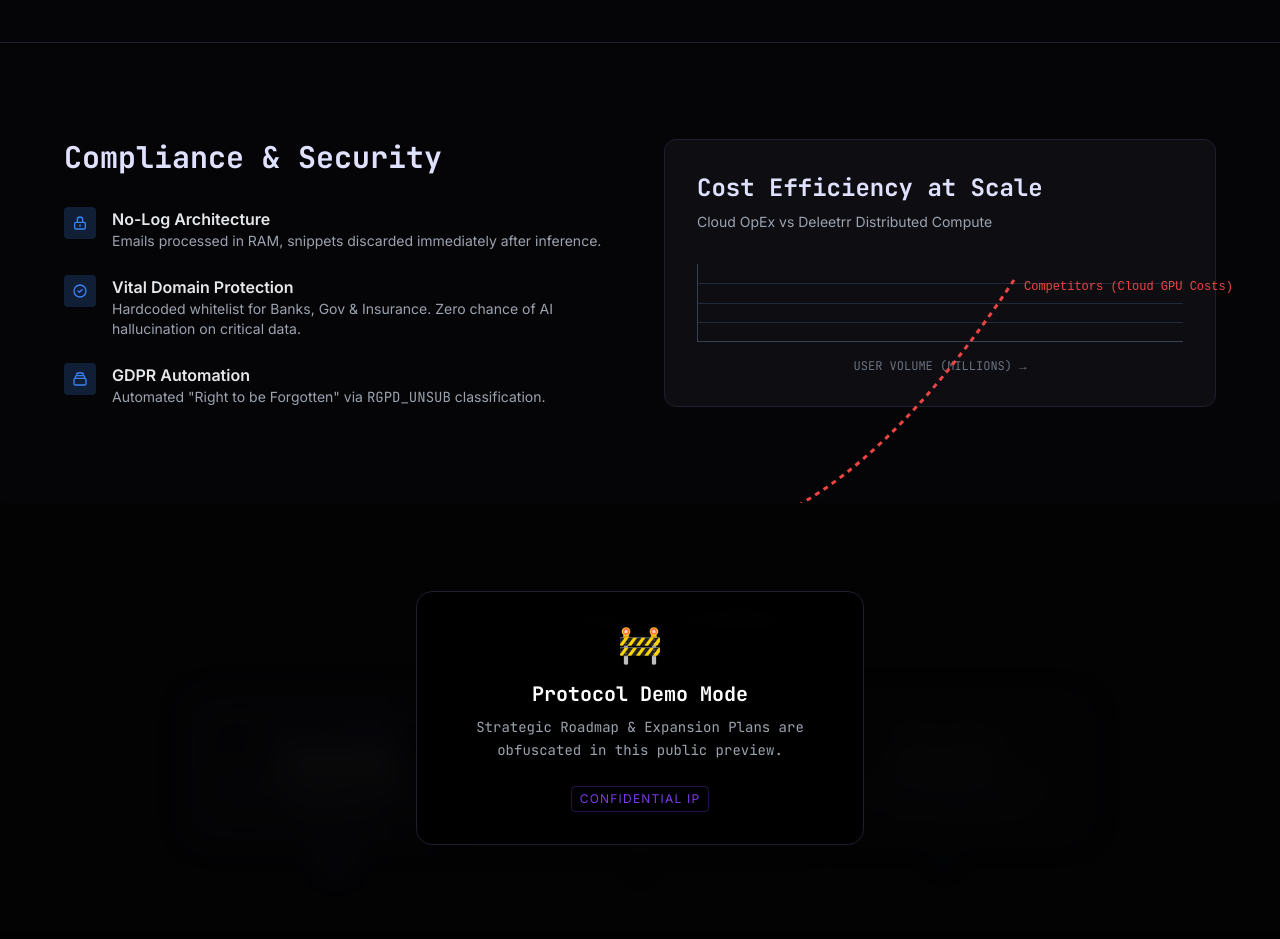
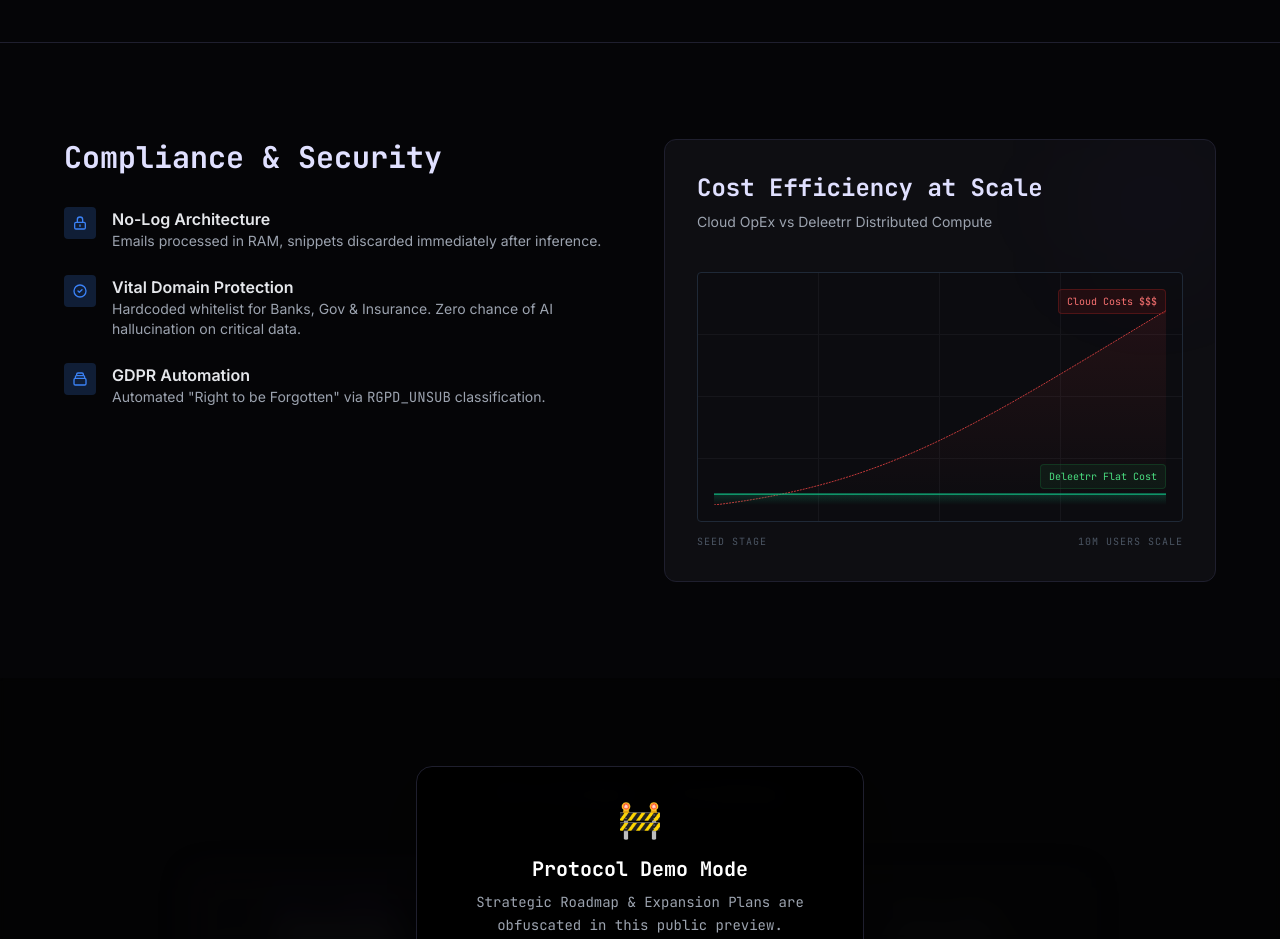
Before and after one commit to nomoreroses/DELETRR_PROMO, a plain HTML site: page index.html in a window 1280 px wide. Shown: the part 2360-3299 px from the top of the page. Drawn offline with nearby package versions, Linux system fonts and the light colour scheme.

Commit message:
Update index.html

```diff
--- a/index.html
+++ b/index.html
@@ -314,30 +314,58 @@
                 </ul>
             </div>
 
-            <!-- Cost Graph Column -->
-            <div class="bg-brand-card border border-brand-border rounded-xl p-8 flex flex-col">
-                <h3 class="text-2xl font-bold mb-2 font-mono">Cost Efficiency at Scale</h3>
-                <p class="text-sm text-gray-400 mb-8">Cloud OpEx vs Deleetrr Distributed Compute</p>
+            <!-- Cost Graph Column - FIX: Replaced broken/overflowing SVG with responsive vector layout -->
+            <div class="bg-brand-card border border-brand-border rounded-xl p-8 flex flex-col overflow-hidden relative group">
+                <div class="absolute top-0 right-0 w-32 h-32 bg-brand-purple/5 blur-3xl rounded-full pointer-events-none"></div>
 
-                <div class="flex-1 flex items-end justify-between relative h-64 border-l border-b border-gray-700 p-4">
-                    <!-- Grid Lines -->
-                    <div class="absolute inset-0 border-t border-gray-800 top-1/4 pointer-events-none"></div>
-                    <div class="absolute inset-0 border-t border-gray-800 top-2/4 pointer-events-none"></div>
-                    <div class="absolute inset-0 border-t border-gray-800 top-3/4 pointer-events-none"></div>
+                <h3 class="text-2xl font-bold mb-2 font-mono z-10">Cost Efficiency at Scale</h3>
+                <p class="text-sm text-gray-400 mb-8 z-10">Cloud OpEx vs Deleetrr Distributed Compute</p>
 
-                    <!-- Cloud Curve (Red) -->
-                    <svg class="absolute bottom-0 left-0 w-full h-full p-4 overflow-visible" preserveAspectRatio="none">
-                        <path d="M0,256 C100,240 200,150 300,0" fill="none" stroke="#EF4444" stroke-width="3" stroke-dasharray="5,5" />
-                        <text x="310" y="10" fill="#EF4444" font-size="12" font-family="monospace">Competitors (Cloud GPU Costs)</text>
+                <div class="flex-1 w-full min-h-[250px] relative mt-2 rounded border border-gray-800 bg-[#0a0a0f]/50">
+                    <!-- Graph Grid Background -->
+                    <div class="absolute inset-0 grid grid-cols-4 grid-rows-4 opacity-10">
+                        <div class="border-r border-b border-gray-500"></div><div class="border-r border-b border-gray-500"></div><div class="border-r border-b border-gray-500"></div><div class="border-b border-gray-500"></div>
+                        <div class="border-r border-b border-gray-500"></div><div class="border-r border-b border-gray-500"></div><div class="border-r border-b border-gray-500"></div><div class="border-b border-gray-500"></div>
+                        <div class="border-r border-b border-gray-500"></div><div class="border-r border-b border-gray-500"></div><div class="border-r border-b border-gray-500"></div><div class="border-b border-gray-500"></div>
+                        <div class="border-r border-gray-500"></div><div class="border-r border-gray-500"></div><div class="border-r border-gray-500"></div><div></div>
+                    </div>
+
+                    <!-- Chart SVG -->
+                    <svg class="absolute inset-0 w-full h-full p-4" viewBox="0 0 100 100" preserveAspectRatio="none">
+                        <!-- Competitors (Red Curve - Exponential) -->
+                        <path d="M0,100 C40,90 60,60 100,10" fill="none" stroke="#EF4444" stroke-width="0.8" vector-effect="non-scaling-stroke" stroke-dasharray="2,1" />
+                        <path d="M0,100 C40,90 60,60 100,10 L100,100 L0,100 Z" fill="url(#redGradient)" opacity="0.1" />
+
+                        <!-- Deleetrr (Green Curve - Flat) -->
+                        <path d="M0,95 L100,95" fill="none" stroke="#10B981" stroke-width="1.2" vector-effect="non-scaling-stroke" />
+                        <path d="M0,95 L100,95 L100,100 L0,100 Z" fill="url(#greenGradient)" opacity="0.2" />
+
+                        <!-- Definitions -->
+                        <defs>
+                            <linearGradient id="redGradient" x1="0%" y1="0%" x2="0%" y2="100%">
+                                <stop offset="0%" style="stop-color:#EF4444;stop-opacity:1" />
+                                <stop offset="100%" style="stop-color:#EF4444;stop-opacity:0" />
+                            </linearGradient>
+                            <linearGradient id="greenGradient" x1="0%" y1="0%" x2="0%" y2="100%">
+                                <stop offset="0%" style="stop-color:#10B981;stop-opacity:1" />
+                                <stop offset="100%" style="stop-color:#10B981;stop-opacity:0" />
+                            </linearGradient>
+                        </defs>
                     </svg>
 
-                    <!-- Deleetrr Curve (Green) -->
-                    <svg class="absolute bottom-0 left-0 w-full h-full p-4 overflow-visible" preserveAspectRatio="none">
-                        <path d="M0,250 L300,245" fill="none" stroke="#10B981" stroke-width="3" />
-                        <text x="310" y="245" fill="#10B981" font-size="12" font-family="monospace">Deleetrr (Flat Cost)</text>
-                    </svg>
+                    <!-- Labels (HTML Badges for stability) -->
+                    <div class="absolute top-4 right-4 bg-red-900/20 border border-red-900/50 px-2 py-1 rounded text-[10px] text-red-400 font-mono">
+                        Cloud Costs $$$
+                    </div>
+                    <div class="absolute bottom-8 right-4 bg-green-900/20 border border-green-900/50 px-2 py-1 rounded text-[10px] text-green-400 font-mono">
+                        Deleetrr Flat Cost
+                    </div>
                 </div>
-                <div class="text-center mt-4 text-xs font-mono text-gray-500">USER VOLUME (MILLIONS) →</div>
+
+                <div class="flex justify-between mt-3 text-[10px] font-mono text-gray-600 uppercase tracking-widest">
+                    <span>Seed Stage</span>
+                    <span>10M Users Scale</span>
+                </div>
             </div>
         </div>
     </section>
```
